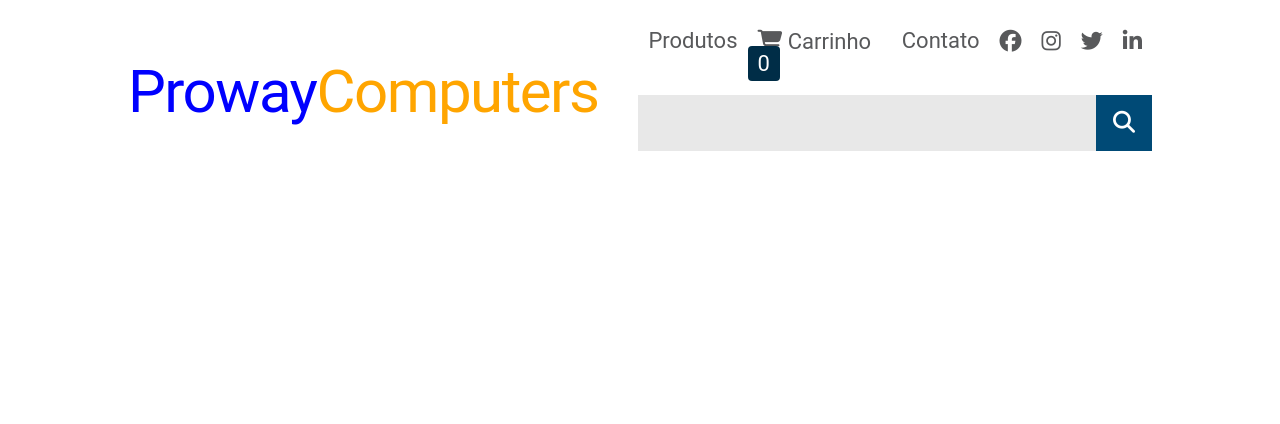
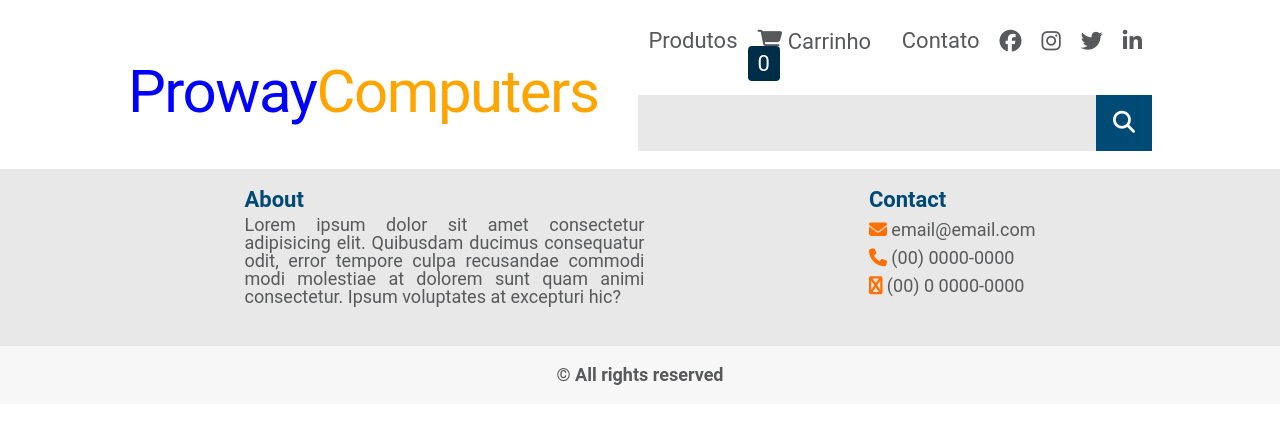
Before and after one commit to albertoafaj/proway-computers-angular, an Angular app: page / in a window 1280 px wide. Shown: the top 424 px of the page. Built offline with nearby package versions, Linux system fonts and the light colour scheme.

Commit message:
feat: create footer view

```diff
--- a/src/app/app.component.html
+++ b/src/app/app.component.html
@@ -1,4 +1,5 @@
 <div class="container">
   <app-header></app-header>
 </div>
+<app-footer></app-footer>
 <router-outlet></router-outlet>
--- a/src/app/app.module.ts
+++ b/src/app/app.module.ts
@@ -4,11 +4,13 @@
 import { AppRoutingModule } from './app-routing.module';
 import { AppComponent } from './app.component';
 import { HeaderComponent } from './header/header.component';
+import { FooterComponent } from './footer/footer.component';
 
 @NgModule({
   declarations: [
     AppComponent,
-    HeaderComponent
+    HeaderComponent,
+    FooterComponent
   ],
   imports: [
     BrowserModule,
--- /dev/null
+++ b/src/app/footer/footer.component.css
@@ -0,0 +1,41 @@
+.footer {
+  background-color: var(--light-gray);
+  color: var(--gray);
+  font-size: 18px;
+}
+
+.footer__container {
+  display: flex;
+  justify-content: space-evenly;
+  flex-flow: row wrap;
+  padding: 20px;
+}
+
+.footer__copyright {
+  text-align: center;
+  margin-top: 20px;
+  background-color: var(--light-gray-2);
+  font-weight: bold;
+  padding: 20px;
+  color: var(--gray);
+}
+
+.footer__title {
+  font-size: 22px;
+  font-weight: bold;
+  color: var(--blue);
+  margin-bottom: 5px;
+}
+
+.footer__about-text {
+  width: 400px;
+  text-align: justify;
+}
+
+.footer i {
+  color: var(--orange);
+}
+
+.footer li {
+  margin: 10px 0;
+}
--- /dev/null
+++ b/src/app/footer/footer.component.html
@@ -0,0 +1,21 @@
+<footer class="footer">
+  <div class="footer__container">
+      <section>
+          <h2 class="footer__title">About</h2>
+          <p class="footer__about-text">
+              Lorem ipsum dolor sit amet consectetur adipisicing elit. Quibusdam ducimus consequatur odit, error tempore culpa recusandae commodi modi molestiae at dolorem sunt quam animi consectetur. Ipsum voluptates at excepturi hic?
+          </p>
+      </section>
+      <address>
+          <h2 class="footer__title">Contact</h2>
+          <ul>
+              <li><i class="fa-solid fa-envelope"></i> email@email.com</li>
+              <li><i class="fa-solid fa-phone"></i> (00) 0000-0000</li>
+              <li><i class="fa-solid fa-whatsapp"></i> (00) 0 0000-0000</li>
+          </ul>
+      </address>
+  </div>
+  <section class="footer__copyright">
+      &copy; All rights reserved
+  </section>
+</footer>
```
Also changed, not shown: src/app/footer/footer.component.ts (added, +10 -0 lines), 1 other file (tests, documents, lock files or other folders).
